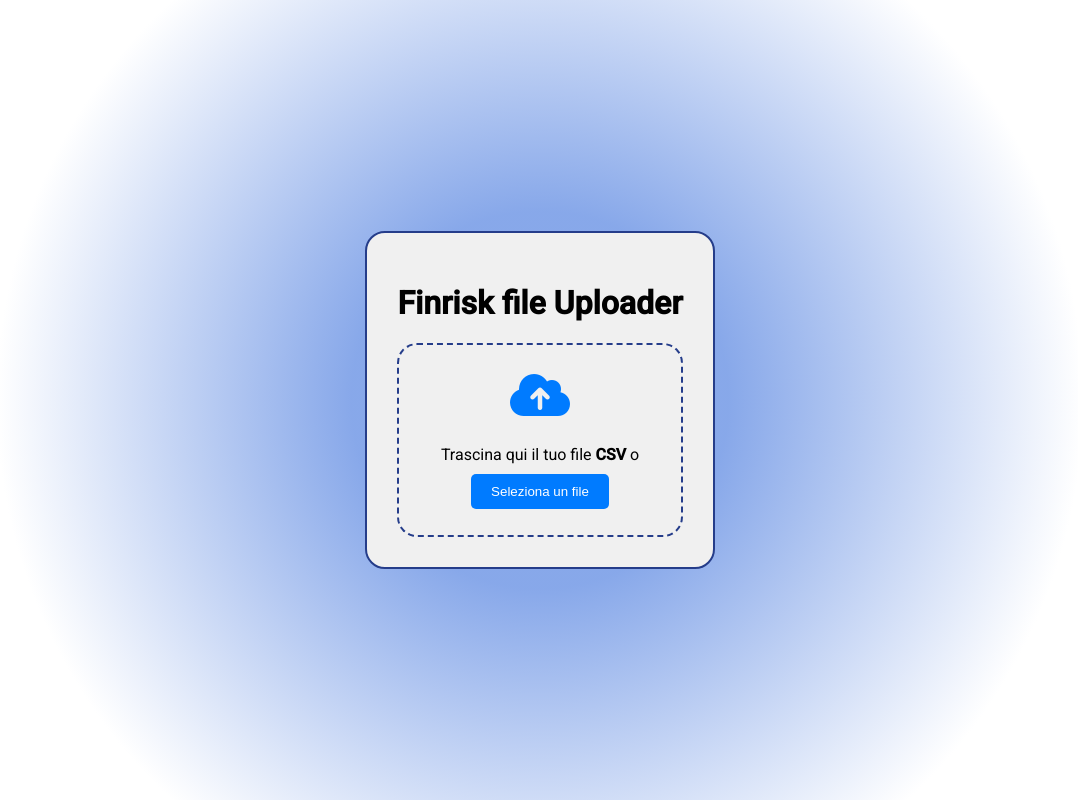
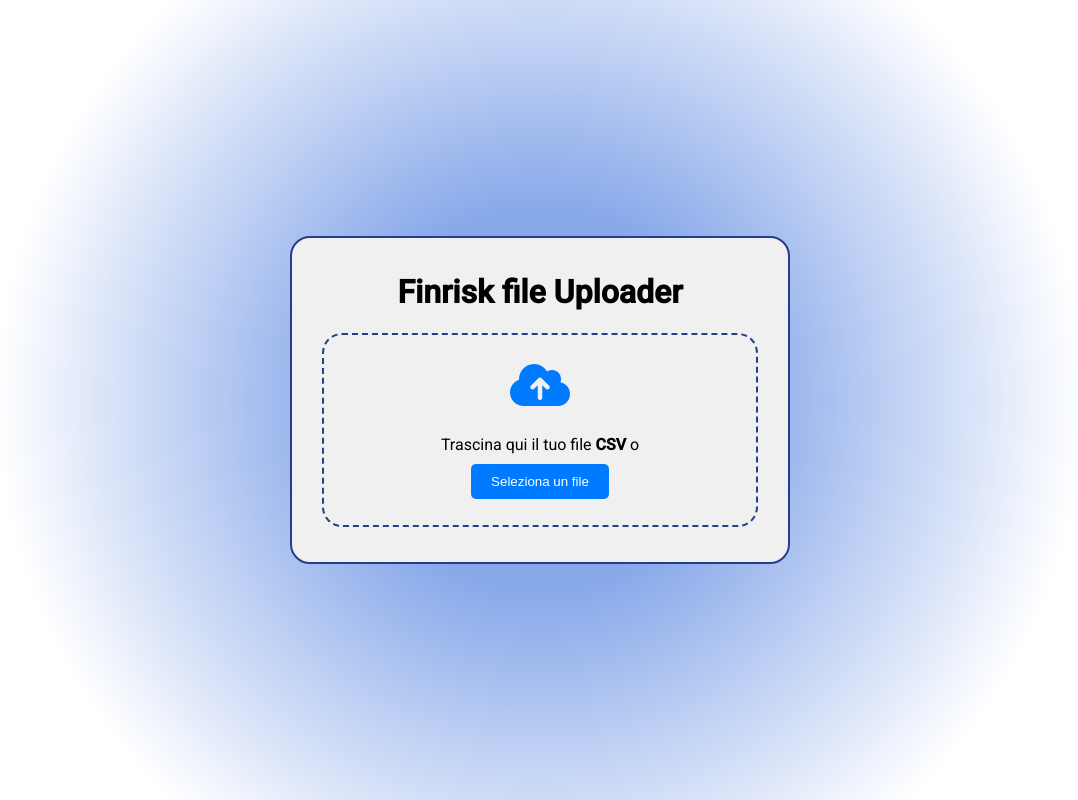
Before and after one commit to riccardomeggiolaro/google-drive-file-uploader, an Angular app: page / in a window 1280 px wide. Shown: the whole page, without its empty margins (100-1178 px from the left). Built offline with nearby package versions, Linux system fonts and the light colour scheme.

Commit message:
set title

```diff
--- a/src/app/app.component.css
+++ b/src/app/app.component.css
@@ -9,5 +9,16 @@
 
 .body > * {
     margin: auto;
-    padding: 10px;
 }
+
+app-file-upload {
+    width: 100%;
+    max-width: 500px;
+    margin: auto;
+}
+
+@media (max-width: 500px) {
+    app-file-upload {
+      max-width: 95%;
+    }
+}
--- a/src/app/components/file-upload/file-upload.component.css
+++ b/src/app/components/file-upload/file-upload.component.css
@@ -9,6 +9,17 @@
     border-radius: 20px;
     padding: 30px;
     background-color: #f0f0f0;
+}
+
+h1 {
+  margin-top: 5px;
+  text-align: center;
+}
+
+.drop-zone,
+.selected,
+.uploaded {
+  margin-bottom: 5px;
 }
 
 .selected,
--- a/src/index.html
+++ b/src/index.html
@@ -2,7 +2,7 @@
 <html lang="en">
 <head>
   <meta charset="utf-8">
-  <title>Finrisk file Uploader</title>
+  <title>Finrisk File Uploader</title>
   <base href="/">
   <meta name="viewport" content="width=device-width, initial-scale=1">
   <link rel="icon" type="image/x-icon" href="https://ssl.gstatic.com/docs/doclist/images/drive_2022q3_32dp.png">
```
